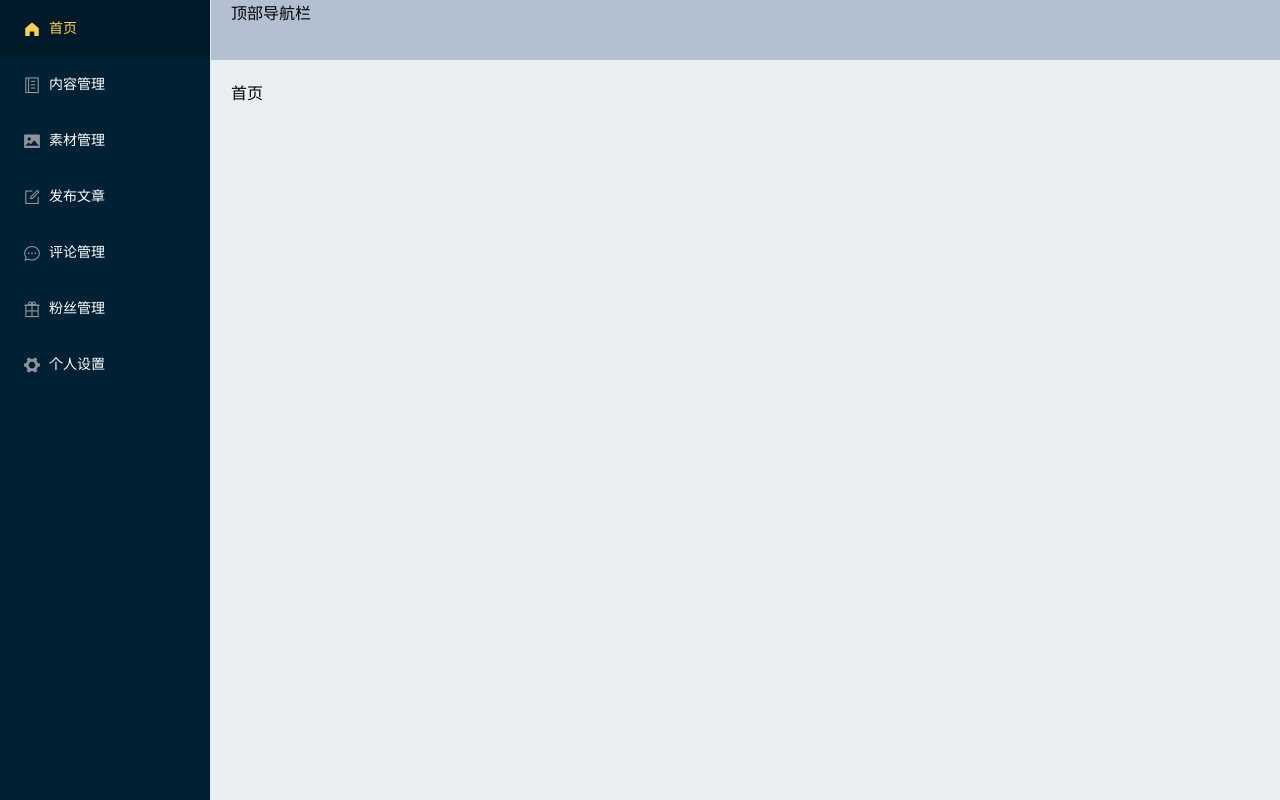
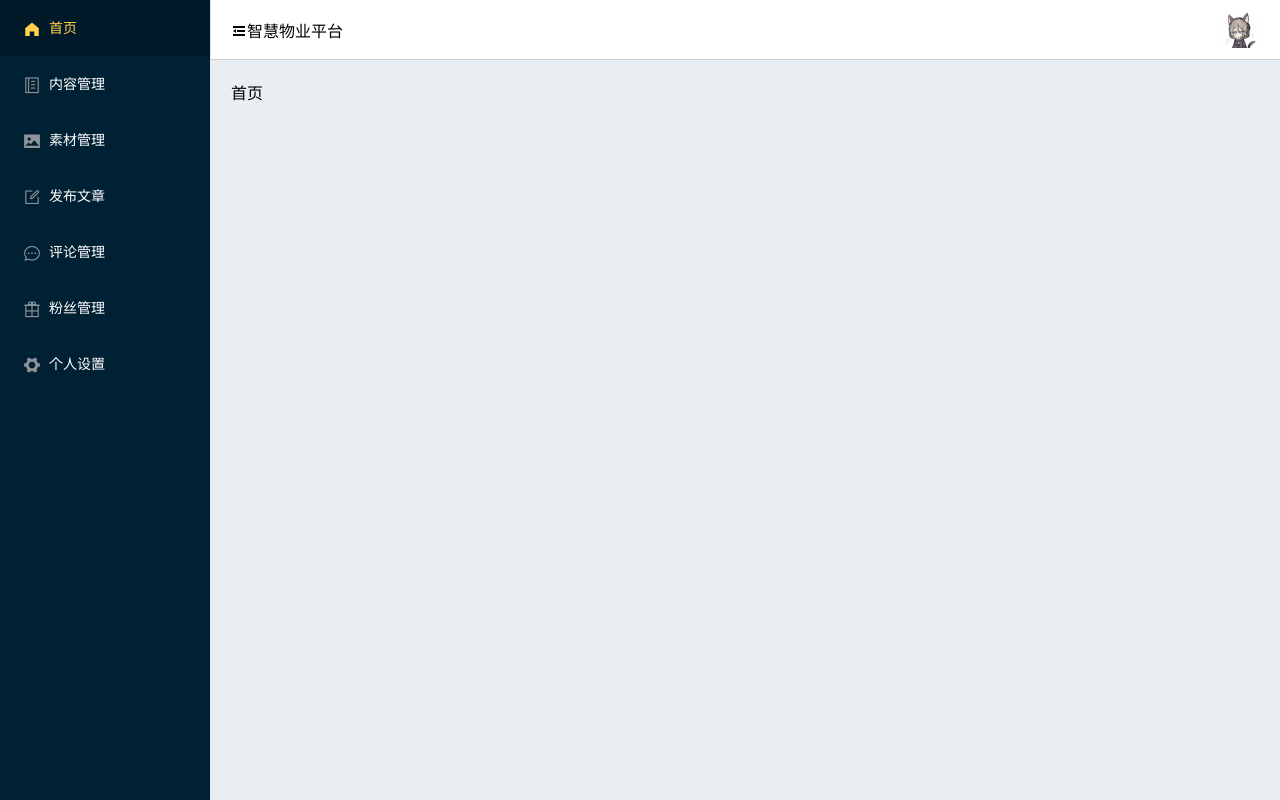
Before and after one commit to PUBLICSTATICS/toutiao-publish-admin, a Vue app: page /#/ in a window 1280 px wide. Built offline with nearby package versions, Linux system fonts and the light colour scheme.

Commit message:
顶部导航栏

```diff
--- a/src/views/layout/index.vue
+++ b/src/views/layout/index.vue
@@ -5,7 +5,22 @@
       <app-aside class='aside-menu'/>
       </el-aside>
   <el-container>
-      <el-header class='header'>顶部导航栏</el-header>
+      <el-header class='header'>
+        <div>
+          <i class='el-icon-s-fold'></i>
+          <span>智慧物业平台</span>
+        </div>
+        <el-dropdown>
+  <span class="el-dropdown-link">
+      <img class="images" :src="tc01"/>
+  </span>
+  <el-dropdown-menu slot="dropdown">
+    <el-dropdown-item>个人设置</el-dropdown-item>
+    <el-dropdown-item divided>退出登录</el-dropdown-item>
+  </el-dropdown-menu>
+</el-dropdown>
+
+      </el-header>
       <el-main class='main'>
       <router-view/>
       </el-main>
@@ -15,6 +30,7 @@
 
 <script>
 import AppAside from './components/aside'
+import tc01 from '@/assets/img/QQ图片20210127181355.jpg'
 export default {
   name: 'LayOutIndex',
   components: {
@@ -25,7 +41,7 @@ export default {
   },
   data () {
     return {
-
+      tc01: tc01
     }
   },
   computed: {
@@ -52,7 +68,10 @@ export default {
     background: #d3dce6;
 }
 .header{
-    background: #b3c0d1;
+    display: flex;
+    justify-content: space-between;
+    align-items: center;
+    border-bottom: 1px solid #ccc;
 }
 .main{
     background: #e9eef3;
@@ -67,4 +86,8 @@ export default {
 .aside-menu{
     height: 100%;
 }
+.images{
+  width: 40px;
+  border-radius: 25%;
+}
 </style>
--- a/src/views/login/index.vue
+++ b/src/views/login/index.vue
@@ -2,7 +2,7 @@
 <div class="login-container">
   <!-- el-form 表单组件
   每个表单项都必须使用el-form-item组件包裹 -->
-  <header class="login-header">欢迎使用即刻头条号</header>
+  <header class="login-header">欢迎使用智慧物业平台</header>
   <hr/>
   <!--
     配置Form表单验证:
```
Also changed, not shown: src/assets/img/QQ图片20210127181355.jpg (added), src/views/layout/components/header.vue (added).
